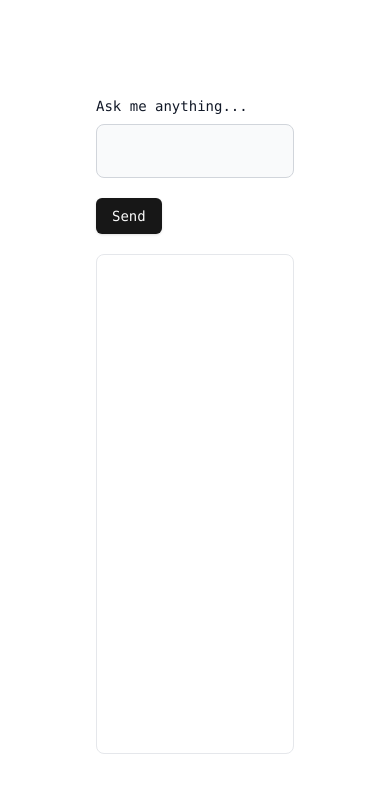
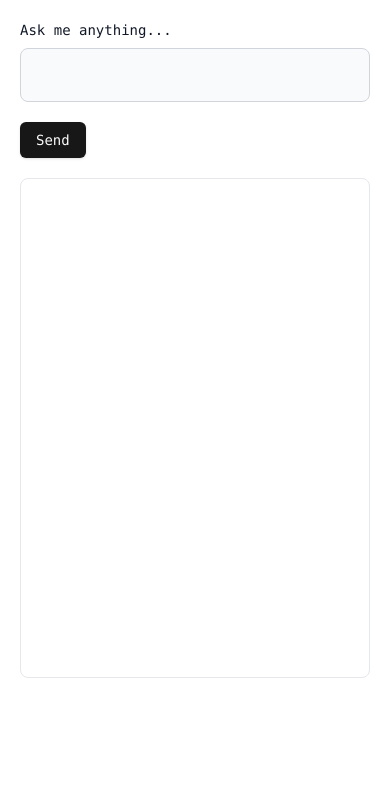
Before and after one commit to udaykiranchenna2/google-gemini-text-generator, a Next.js app: page / in a window 390 px wide. Shown: the top 790 px of the page. Built offline with nearby package versions, Linux system fonts and the light colour scheme.

Commit message:
Update page.jsx styling

```diff
--- a/app/page.jsx
+++ b/app/page.jsx
@@ -35,9 +35,9 @@
     setQuestion(e);
   };
   return (
-    <main className="flex min-h-screen flex-col items-center justify-between p-24">
+    <main className="flex min-h-screen flex-col items-center justify-between p-5 lg:p-24">
       <div className="z-10  w-full items-center justify-between font-mono text-sm lg:flex">
-        <form className="max-w-2xl mx-auto w-full" onSubmit={chatNow}>
+        <form className="lg:max-w-2xl mx-auto w-full" onSubmit={chatNow}>
           <div className="mb-5">
             <label className="block mb-2 text-sm font-medium text-gray-900 dark:text-white">
               Ask me anything...
```
